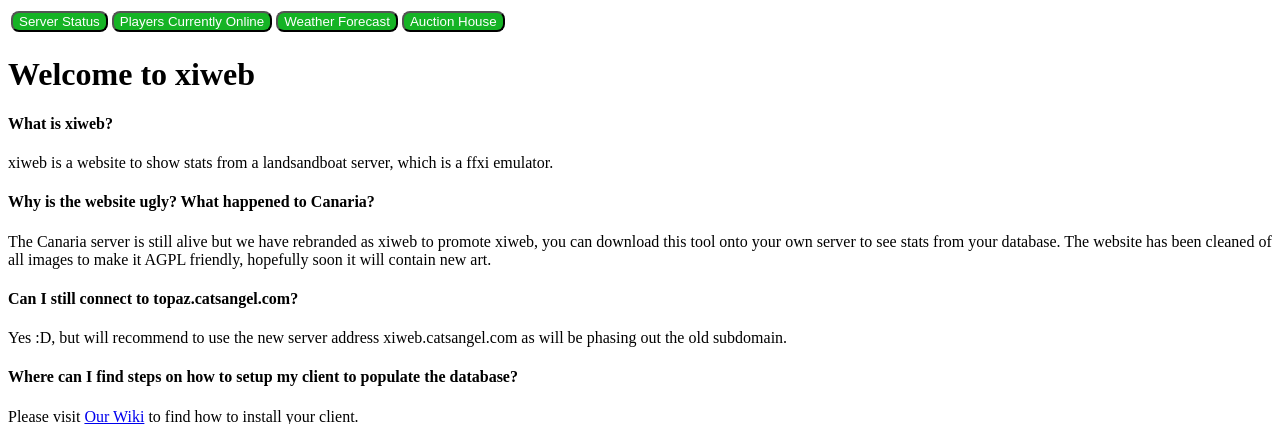
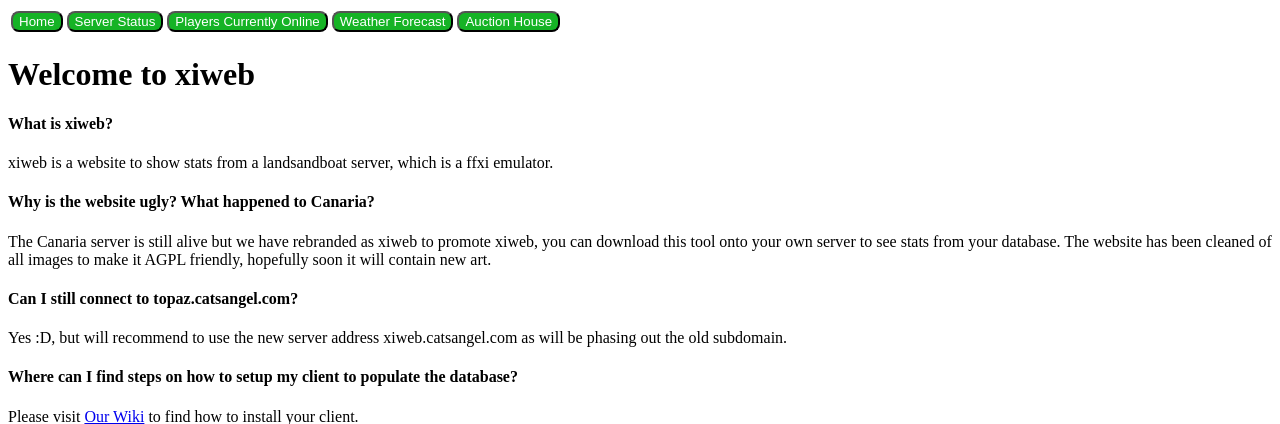
Before and after one commit to kaincenteno/xiweb, a PHP site: page / in a window 1280 px wide. Shown: the top 424 px of the page. Run offline with PHP 8.4, Linux system fonts and the light colour scheme.

Commit message:
link for homepage added

```diff
--- a/functions/create_menu_bar.php
+++ b/functions/create_menu_bar.php
@@ -1,6 +1,7 @@
 <?php
 function create_menu_bar(){
     echo '<table class="menubar"><tr>';
+    echo '<td><button onClick="location.href=\'./index.php\'" type="button">Home</button></td>';
     echo '<td><button onClick="location.href=\'https://status.catsangel.com\'" type="button">Server Status</button></td>';
     echo '<td><button onClick="location.href=\'./playersonline.php\'" type="button">Players Currently Online</button></td>';
     echo '<td><button onClick="location.href=\'./weather.php\'" type="button">Weather Forecast</button></td>';
```
